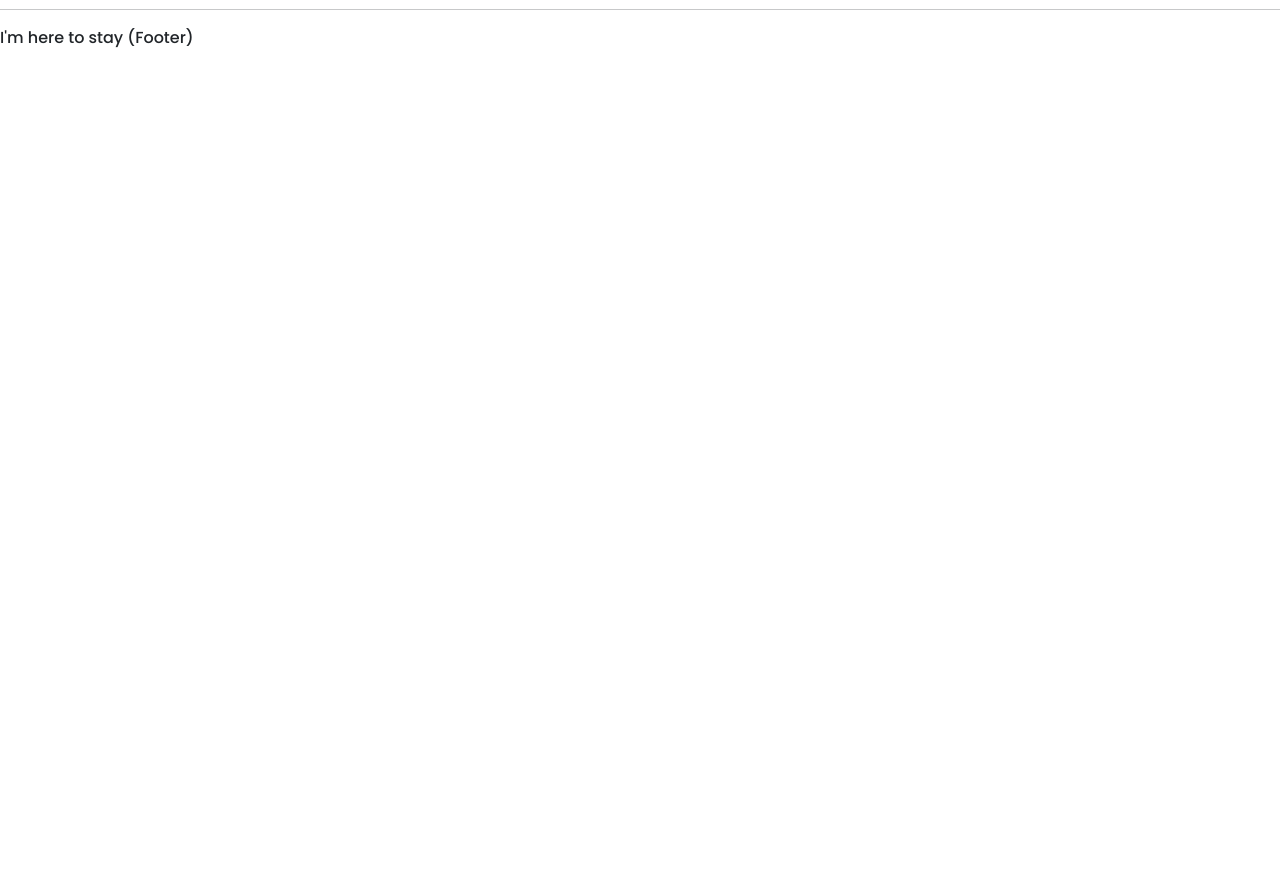
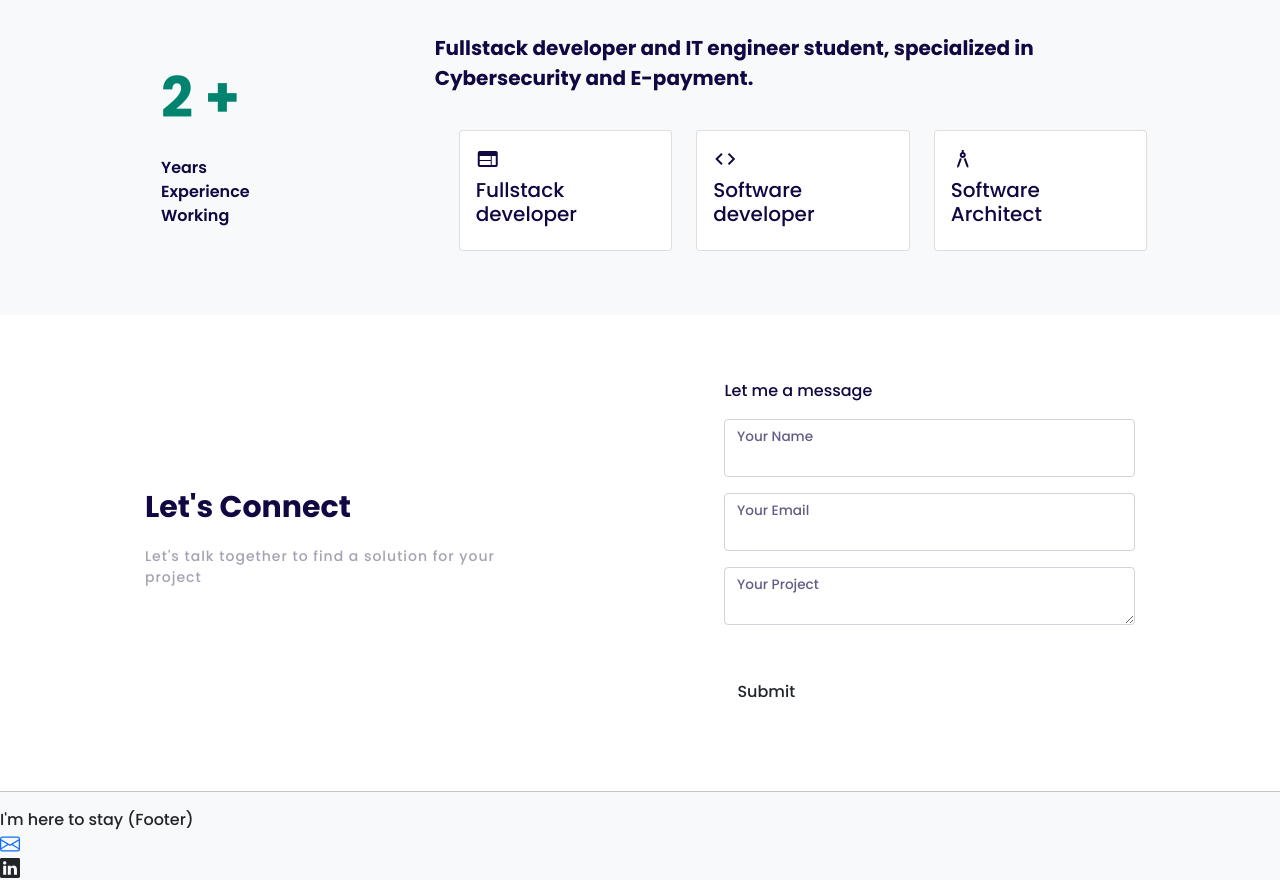
Before and after one commit to Zeikk/portfolio, a Next.js app: page / in a window 1280 px wide. Shown: the part 400-1296 px from the top of the page. Before the commit the page ends 800 px from the top, so only its background shows below. Built offline with nearby package versions, Linux system fonts and the light colour scheme.

Commit message:
page contact

```diff
--- a/components/layout/Footer.tsx
+++ b/components/layout/Footer.tsx
@@ -1,9 +1,26 @@
 import React from "react";
 
 const Footer = () => (
-    <footer>
+    <footer className="bg-light">
         <hr />
         <span>I&#39;m here to stay (Footer)</span>
+        <ul className="list-unstyled">
+            <li>
+                <span>
+                <a href="/" className="text-decoration-none">
+                <svg xmlns="http://www.w3.org/2000/svg" width="20" height="20" fill="currentColor" className="bi bi-envelope" viewBox="0 0 16 16">
+                    <path d="M0 4a2 2 0 0 1 2-2h12a2 2 0 0 1 2 2v8a2 2 0 0 1-2 2H2a2 2 0 0 1-2-2V4Zm2-1a1 1 0 0 0-1 1v.217l7 4.2 7-4.2V4a1 1 0 0 0-1-1H2Zm13 2.383-4.708 2.825L15 11.105V5.383Zm-.034 6.876-5.64-3.471L8 9.583l-1.326-.795-5.64 3.47A1 1 0 0 0 2 13h12a1 1 0 0 0 .966-.741ZM1 11.105l4.708-2.897L1 5.383v5.722Z" />
+                </svg>
+                </a>
+                </span>
+            </li>
+            <li>
+                <svg xmlns="http://www.w3.org/2000/svg" width="20" height="20" fill="currentColor" className="bi bi-linkedin" viewBox="0 0 16 16">
+                    <path d="M0 1.146C0 .513.526 0 1.175 0h13.65C15.474 0 16 .513 16 1.146v13.708c0 .633-.526 1.146-1.175 1.146H1.175C.526 16 0 15.487 0 14.854V1.146zm4.943 12.248V6.169H2.542v7.225h2.401zm-1.2-8.212c.837 0 1.358-.554 1.358-1.248-.015-.709-.52-1.248-1.342-1.248-.822 0-1.359.54-1.359 1.248 0 .694.521 1.248 1.327 1.248h.016zm4.908 8.212V9.359c0-.216.016-.432.08-.586.173-.431.568-.878 1.232-.878.869 0 1.216.662 1.216 1.634v3.865h2.401V9.25c0-2.22-1.184-3.252-2.764-3.252-1.274 0-1.845.7-2.165 1.193v.025h-.016a5.54 5.54 0 0 1 .016-.025V6.169h-2.4c.03.678 0 7.225 0 7.225h2.4z" />
+                </svg>
+
+            </li>
+        </ul>
     </footer>
 );
 
--- a/components/layout/Header.tsx
+++ b/components/layout/Header.tsx
@@ -14,6 +14,7 @@ const Header = ({ title }: { title: string }) => (
             <link rel="preconnect" href="https://fonts.googleapis.com" />
             <link rel="preconnect" href="https://fonts.gstatic.com" />
             <link href="https://fonts.googleapis.com/css2?family=Poppins:ital,wght@0,500;0,600;0,700;1,400&display=swap" rel="stylesheet" />
+            <link rel="stylesheet" href="https://fonts.googleapis.com/icon?family=Material+Icons" />
         </Head>
         <header>
             <nav className="navbar navbar-expand-lg navbar-light bg-light">
@@ -33,8 +34,8 @@ const Header = ({ title }: { title: string }) => (
                                     </Link>
                                 </li>
                                 <li className="nav-item">
-                                    <Link href="/about">
-                                        <a className="nav-link" aria-current="page">About</a>
+                                    <Link href="/projects">
+                                        <a className="nav-link" aria-current="page">Projects</a>
                                     </Link>
                                 </li>
                                 <li className="nav-item">
--- a/components/layout/header.module.scss
+++ b/components/layout/header.module.scss
@@ -1,5 +1,5 @@
 .MarginNavbar {
-    margin: .5% 5%
+    margin: .5% 10%
 }
 
 .Right{
--- a/package.json
+++ b/package.json
@@ -7,6 +7,7 @@
     "type-check": "tsc"
   },
   "dependencies": {
+    "bootstrap-icons": "^1.7.2",
     "next": "latest",
     "react": "^17.0.2",
     "react-dom": "^17.0.2",
--- a/pages/index.module.scss
+++ b/pages/index.module.scss
@@ -1,4 +1,4 @@
-.intro {
+.centerDiv {
     display: table;
     margin: auto;
 }
@@ -48,6 +48,53 @@
     background-color: $mainColor;
 }
 
+.workSection {
+    padding: 5% 0;
+    margin: 0;
+    color: $titleColor;
+}
+
+.workYear {
+    color: $mainColor;
+    font-size: 56px;
+    font-weight: 700;
+}
+
+.workDescription {
+    font-weight: 600;
+}
+
+.workDescription p {
+    margin: 0;
+}
+
+.workTitle {
+    font-weight: 700;
+    font-size: 20px;
+    margin-bottom: 5%;
+}
+
+.borderColor { border-color: $mainColor;}
+
+.contactSection {
+    padding: 5% 0;
+    margin: 0;
+    color: $titleColor;
+}
+
+.contactTitle {
+    color: $titleColor;
+    font-size: 30px;
+    font-weight: 700;
+}
+
+.contactSubtitle {
+    font-weight: 400;
+    color: $subtitleColor;
+    letter-spacing: 1px;
+    font-size: 14px;
+}
+
 @keyframes slideUp {
     0% {
         transform: translateY(100%);
--- a/pages/index.tsx
+++ b/pages/index.tsx
@@ -4,10 +4,11 @@ import styles from "./index.module.scss";
 
 const Home = () => {
     return <Layout title="Portfolio">
+        {/* SECTION INTRO */}
         <div className="container">
-            <div className="row  align-items-center">
+            <div className="row align-items-center">
                 <div className="col-7">
-                    <div className={styles.intro}>
+                    <div className={styles.centerDiv}>
                         <div className={styles.title}>
                             <p style={{ margin: 0 }}>Loïck</p>
                             <p>LEPREVOST</p>
@@ -28,8 +29,83 @@ const Home = () => {
                 </div>
             </div>
         </div>
-        <div style={{backgroundColor: "red"}}>
-            TEST
+        {/* SECTION WORK EXPERIENCE */}
+        <div className={`row align-items-center bg-light ${styles.workSection}`}>
+            <div className="col-4">
+                <div className={styles.centerDiv}>
+                    <p className={styles.workYear}>2 +</p>
+                    <div className={styles.workDescription}>
+                        <p>Years</p>
+                        <p>Experience</p>
+                        <p>Working</p>
+                    </div>
+                </div>
+            </div>
+            <div className="col-7">
+                <p className={styles.workTitle}>Fullstack developer and IT engineer student, specialized in Cybersecurity and E-payment.</p>
+                <div className="container">
+                    <div className="row align-items-center justify-content-evenly">
+                        <div className="col-4">
+                            <div className={`card ${styles.borderColor}`}>
+                                <div className="card-body">
+                                    <span className="material-icons">
+                                        web
+                                    </span>
+                                    <h5 className="card-title">Fullstack developer</h5>
+                                </div>
+                            </div>
+                        </div>
+                        <div className="col-4">
+                            <div className={`card ${styles.borderColor}`}>
+                                <div className="card-body">
+                                    <span className="material-icons">
+                                        code
+                                    </span>
+                                    <h5 className="card-title">Software developer</h5>
+                                </div>
+                            </div>
+                        </div>
+                        <div className="col-4">
+                            <div className={`card ${styles.borderColor}`}>
+                                <div className="card-body">
+                                    <span className="material-icons">
+                                        architecture
+                                    </span>
+                                    <h5 className="card-title">Software Architect</h5>
+                                </div>
+                            </div>
+                        </div>
+                    </div>
+                </div>
+            </div>
+        </div>
+        {/* SECTION CONTACT */}
+        <div className={`row align-items-center justify-content-evenly ${styles.contactSection}`}>
+            <div className="col-4">
+                <div className={styles.centerDiv}>
+                    <p className={styles.contactTitle}>Let's Connect</p>
+                    <p className={styles.contactSubtitle}>Let's talk together to find a solution for your project</p>
+                </div>
+            </div>
+            <div className="col-4">
+                <p>Let me a message</p>
+                <form>
+                    <div className="form-floating mb-3">
+                        <input type="text" className="form-control" id="inputName" />
+                        <label htmlFor="inputName">Your Name</label>
+                    </div>
+                    <div className="form-floating mb-3">
+                        <input type="email" className="form-control" id="inputEmail" />
+                        <label htmlFor="inputEmail">Your Email</label>
+                    </div>
+
+                    <div className="form-floating mb-5">
+                        <textarea className="form-control" id="inputProject"></textarea>
+                        <label htmlFor="inputProject">Your Project</label>
+                    </div>
+                    <button type="submit" className={`btn ${styles.contactBtn}`}>Submit</button>
+                </form>
+            </div>
         </div>
     </Layout>
 }
```
Also changed, not shown: pages/contact.tsx (added, +39 -0 lines).
